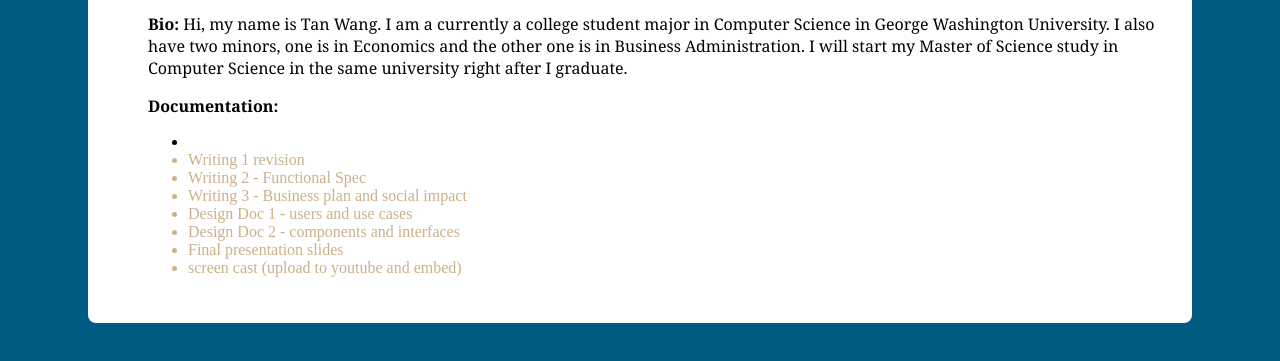
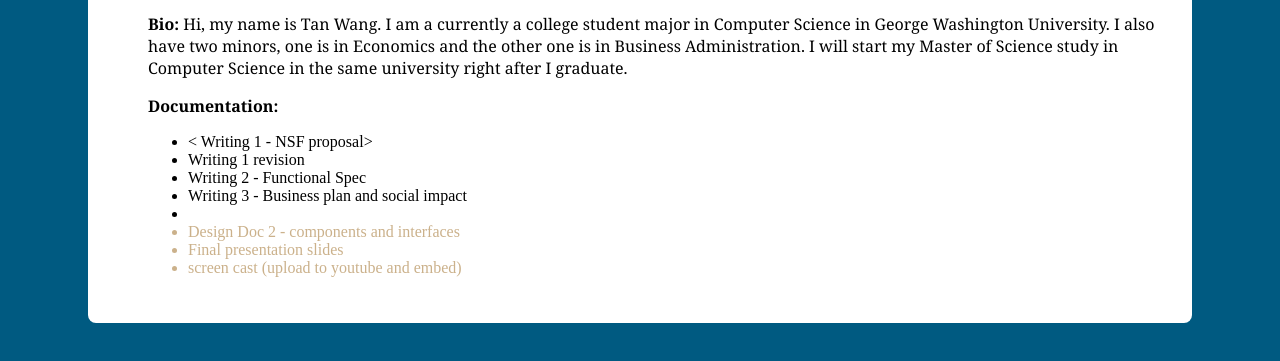
Before and after one commit to gw-sd-2016/TornRepair, a plain HTML site: page index.html in a window 1280 px wide. Shown: the part 273-634 px from the top of the page. Drawn offline with Linux system fonts and the light colour scheme.

Commit message:
Link_Trial 2

```diff
--- a/index.html
+++ b/index.html
@@ -28,11 +28,11 @@
                 <p>
                     <strong>Documentation:</strong>
                     <ul>
-                        <li><a href="Wang_specification.docx" Writing 1 - NSF proposal/></li>
+                        <li>< Writing 1 - NSF proposal></li>
                         <li>Writing 1 revision</li>
                         <li>Writing  2 - Functional Spec</li>
                         <li>Writing 3 - Business plan and social impact</li>
-                        <li>Design Doc 1 - users and use cases</li>
+                        <li><a href="Wang_specification.docx" Design Doc 1 - users and use cases/></li>
                         <li>Design Doc 2 - components and interfaces</li>
                         <li>Final presentation slides</li>
                         <li>screen cast (upload to youtube and embed)</li>
```
